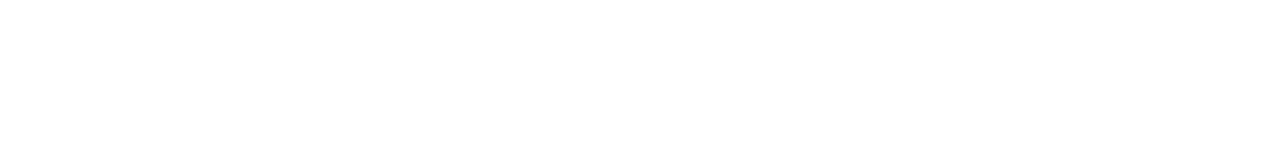
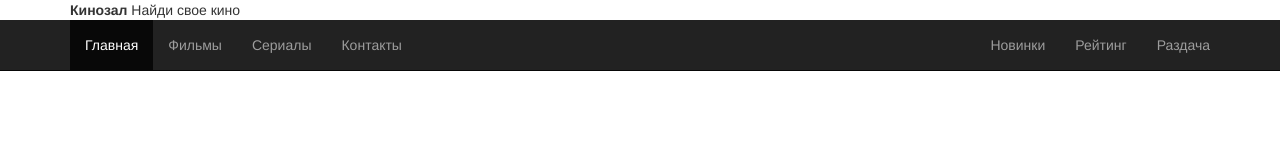
Before and after one commit to DimaKondratenko/kinozal-template, a website: page index.html in a window 1280 px wide. Drawn offline with nearby package versions, Linux system fonts and the light colour scheme.

Commit message:
Разметка секции header

```diff
--- a/index.html
+++ b/index.html
@@ -4,13 +4,12 @@
 
 <head>
   <meta charset="UTF-8">
-  <meta name="viewport"
-        content="width=device-width, initial-scale=1.0, minimum-scale=1.0">
+  <meta name="viewport" content="width=device-width, initial-scale=1.0, minimum-scale=1.0">
   <meta http-equiv="X-UA-Compatible" content="ie=edge">
   <title>КиноЗал</title>
   <link href="libs/bootstrap/dist/css/bootstrap.min.css" rel="stylesheet">
   <link href="https://fonts.googleapis.com/css2?family=PT+Sans:wght@400;700&family=PT+Serif:wght@400;700&display=swap"
-        rel="stylesheet">
+    rel="stylesheet">
   <link href="assets/css/style.css" rel="stylesheet">
   <link rel="icon" href="assets/img/favicon.png" type="image/x-icon">
   <!--[if lt IE 9]>
@@ -21,9 +20,50 @@
 
 <body>
 
+  <header class="header container-fluid">
+    <div class="header-logo row">
+      <div class="container">
+        <strong class="header-logo__title">Кинозал</strong>
+        <span class="header-logo__description">Найди свое кино</span>
+      </div>
+    </div>
 
-<script src="libs/jquery/dist/jquery.min.js"></script>
-<script src="libs/bootstrap/dist/js/bootstrap.min.js"></script>
+    <div class="header-menu row">
+      <nav class="navbar navbar-inverse navbar-static-top">
+        <div class="container">
+
+          <div class="navbar-header">
+            <button type="button" class="navbar-toggle collapsed" data-toggle="collapse" data-target="#navbar-top"
+              aria-expanded="false">
+              <span class="sr-only">Toggle navigation</span>
+              <span class="icon-bar"></span>
+              <span class="icon-bar"></span>
+              <span class="icon-bar"></span>
+            </button>
+          </div>
+
+
+          <div class="collapse navbar-collapse" id="navbar-top">
+            <ul class="nav navbar-nav navbar-left">
+              <li class="active"><a href="index.html">Главная</a></li>
+              <li><a href="page.html">Фильмы</a></li>
+              <li><a href="#">Сериалы</a></li>
+              <li><a href="#">Контакты</a></li>
+            </ul>
+
+            <ul class="nav navbar-nav navbar-right">
+              <li><a href="#">Новинки</a></li>
+              <li><a href="#">Рейтинг</a></li>
+              <li><a href="#">Раздача</a></li>
+
+            </ul>
+          </div>
+      </nav>
+    </div>
+  </header>
+
+  <script src="libs/jquery/dist/jquery.min.js"></script>
+  <script src="libs/bootstrap/dist/js/bootstrap.min.js"></script>
 </body>
 
 </html>
```
